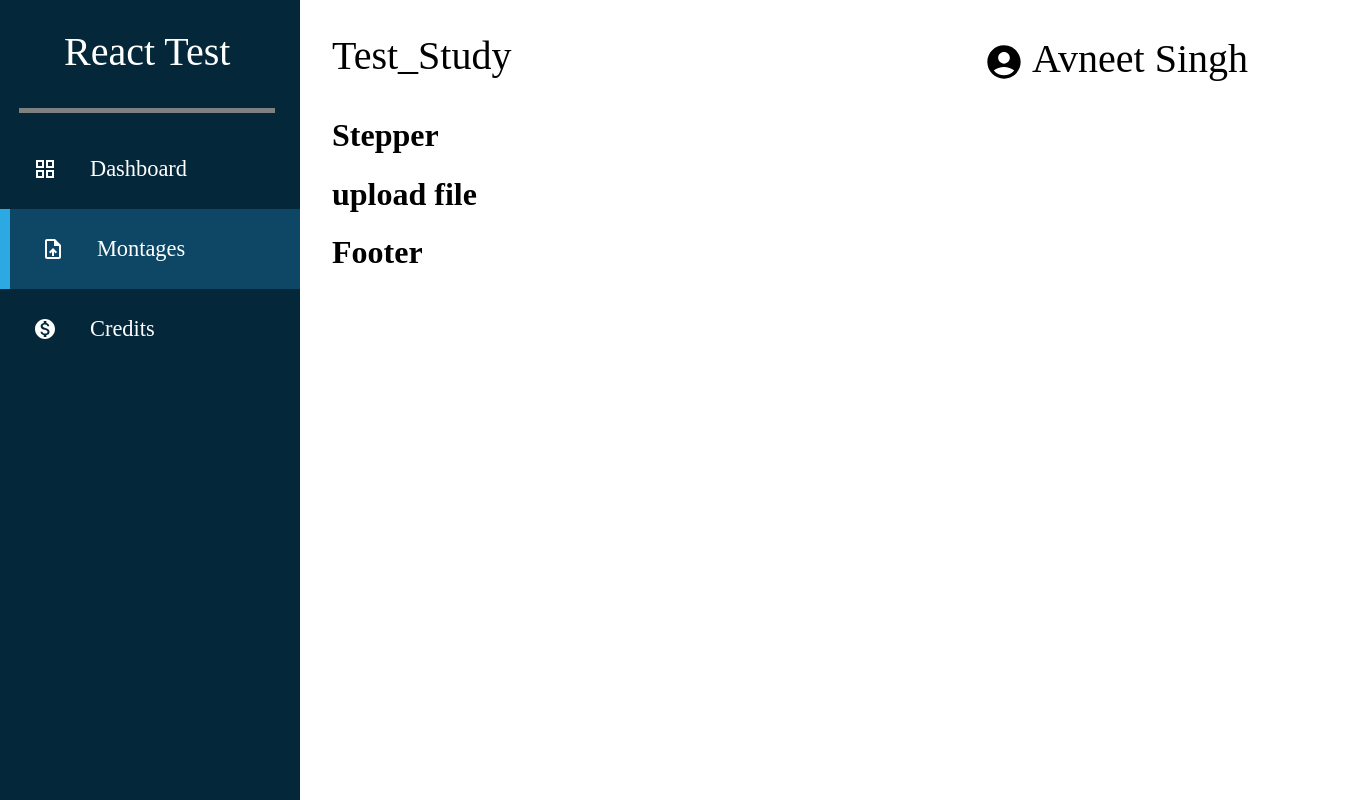
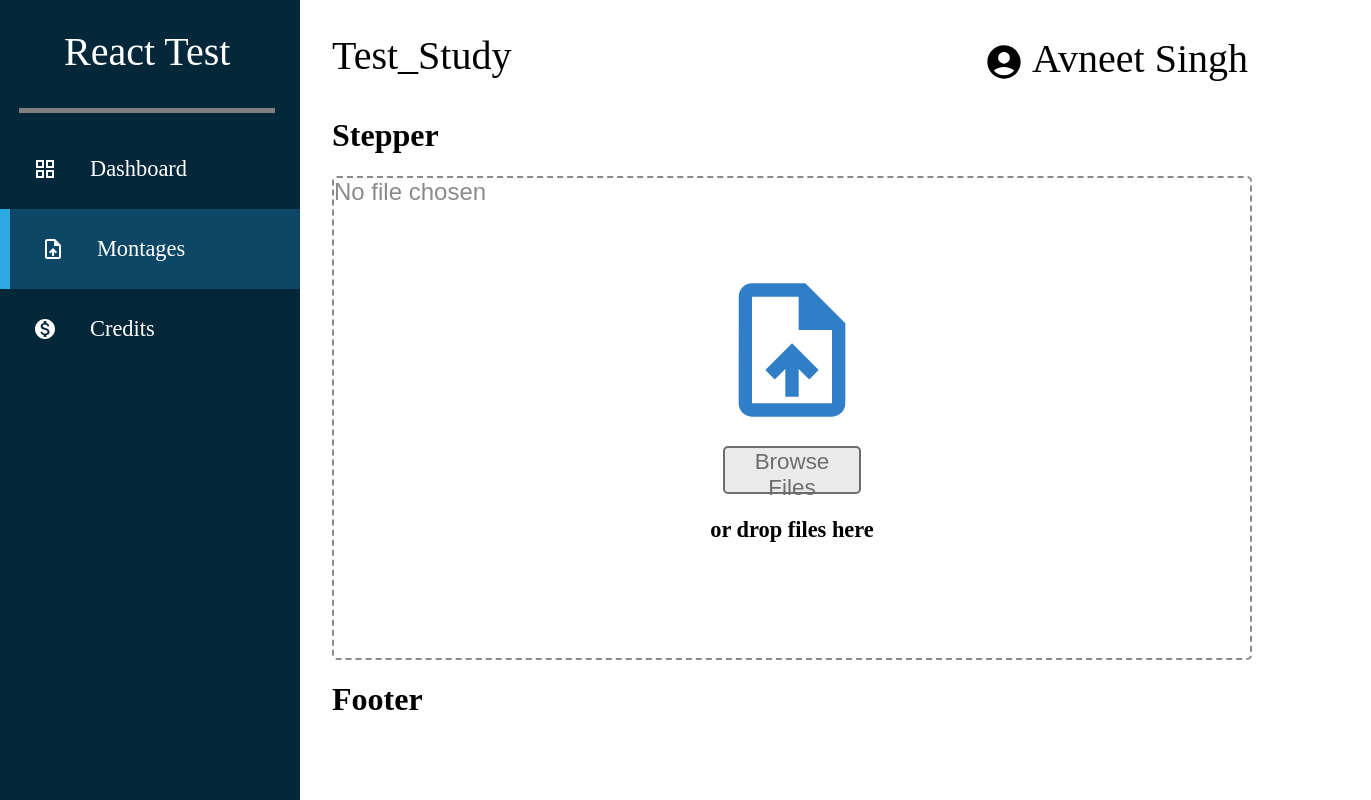
Before and after one commit to avneet-singh843/React-test, a React (Create React App) app: page /montages in a window 1280 px wide. Shown: the top 800 px of the page, 1371 px wide, since content can reach past the window. Built offline with nearby package versions, Linux system fonts and the light colour scheme.

Commit message:
added upload file component

```diff
--- /dev/null
+++ b/src/components/UploadFileComponent.css
@@ -0,0 +1,47 @@
+.dropBox {
+    width: 100%;
+    margin: 0 auto;
+    border: 2px dashed #8a8a8a;
+    border-radius: 5px;
+}
+
+.uploadHide {
+    width: 81%;
+    height: 60vh;
+    z-index: -1;
+    position: absolute;
+    font-size: 1.5rem;
+    color: #8a8a8a;
+}
+
+input::file-selector-button {
+    display: none;
+}
+
+.uploadLabel {
+    /* position: absolute; */
+    width: 100%;
+    height: 60vh;
+    display: flex;
+    flex-direction: column;
+    justify-content: center;
+    align-items: center;
+}
+
+
+.chooseFiles {
+    width: 15%;
+    height: 10%;
+    background-color: #EAEAEA;
+    border: 2px solid #6D6D6D;
+    color: #6D6D6D;
+    border-radius: 5px;
+    font-size: 1.4rem;
+    margin-top: 1rem;
+    cursor: pointer;
+}
+
+.dragText {
+    font-size: 1.4rem;
+    font-weight: bold;
+}
--- a/src/components/UploadFileComponent.jsx
+++ b/src/components/UploadFileComponent.jsx
@@ -1,7 +1,16 @@
+import "./UploadFileComponent.css"
+import UploadFileIcon from '@mui/icons-material/UploadFile';
 const UploadFileComponent = () => {
     return (
         <>
-            <h1>upload file</h1>
+            <div className="dropBox">
+                <input type="file" className="uploadHide" id="uploadCustom" />
+                <label for="uploadCustom" className="uploadLabel">
+                    <UploadFileIcon style={{ fontSize: "10rem", color: "#2F7EC7" }} />
+                    <button className="chooseFiles">Browse Files</button>
+                    <p className="dragText">or drop files here</p>
+                </label>
+            </div>
         </>
     );
 }
--- a/src/pages/pages.css
+++ b/src/pages/pages.css
@@ -3,7 +3,7 @@
     flex-direction: row;
 }
 
-.mainContent {
-    flex: 70%;
+.content .mainContent {
+    flex: 60%;
     padding: 2rem;
 }
```
